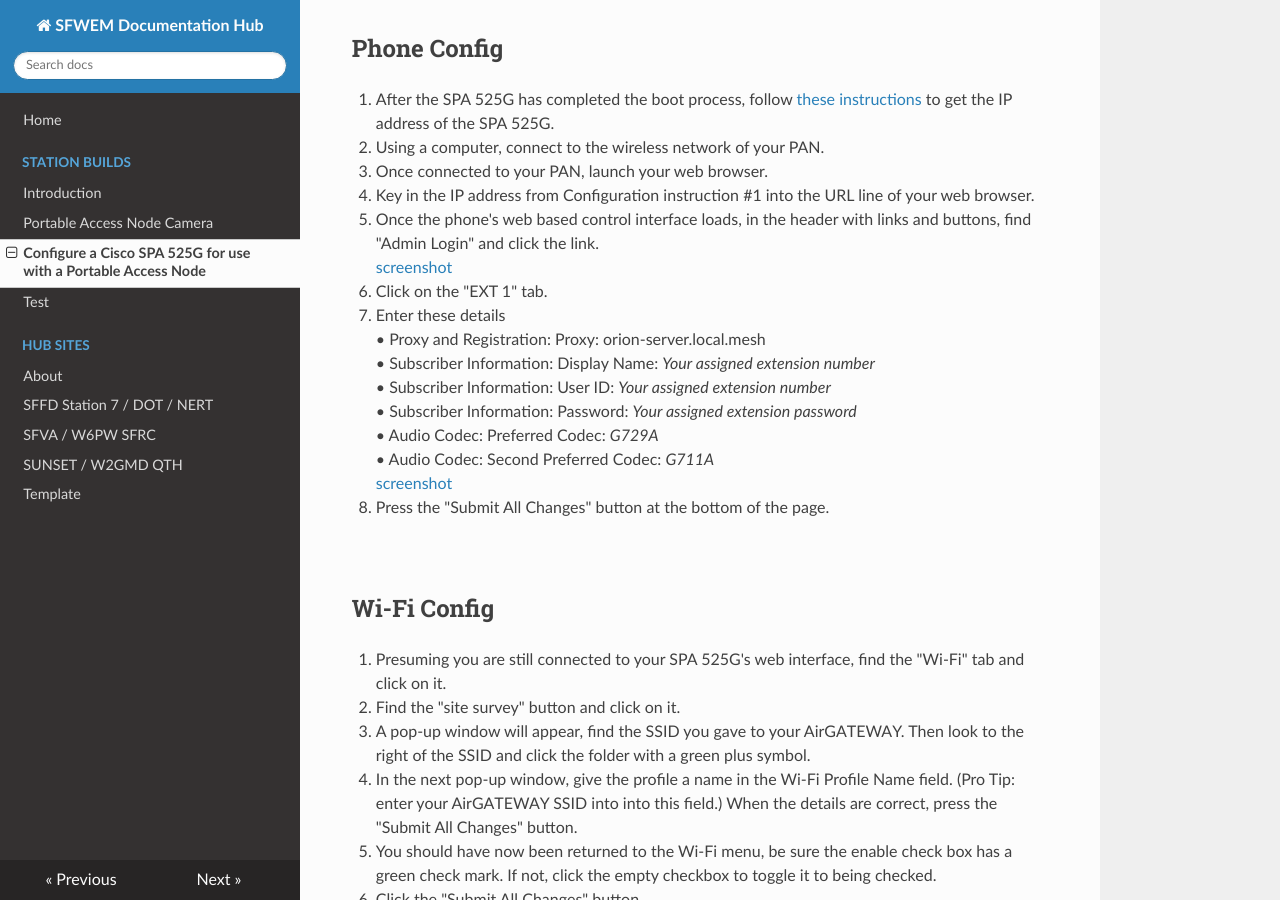
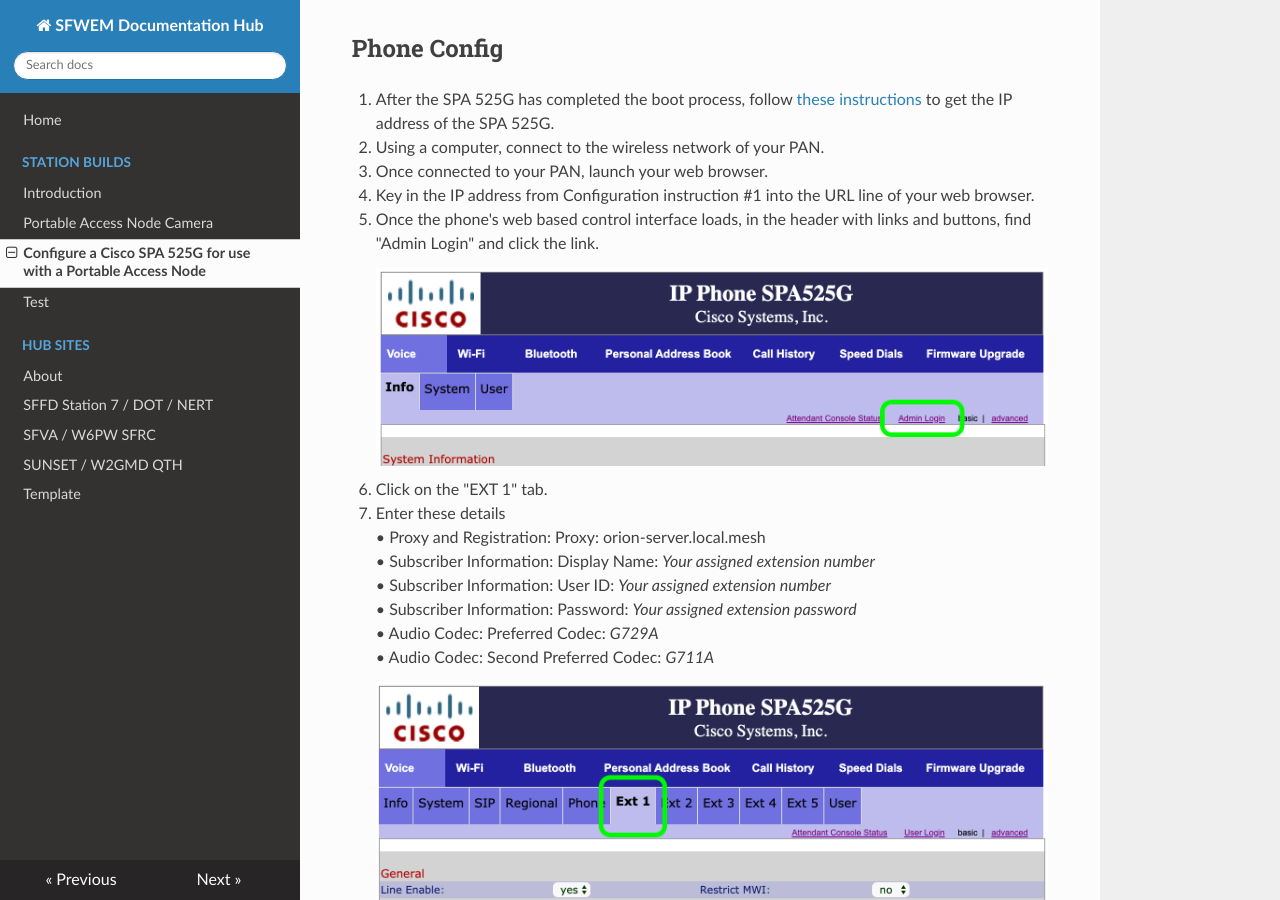
Before and after one commit to sfwem/SFWEM-Docs, an MkDocs documentation site: the page built from docs/Station_Builds/PAN_Cisco_Phone_SPA_525G2.md, in a window 1280 px wide and 900 px high, scrolled down 1061 px. Built offline with MkDocs 1.6.1, drawn with Linux system fonts in a browser that asks for light colours; nearby versions of some CDN libraries.

Commit message:
Update PAN_Cisco_Phone_SPA_525G2.md

```diff
--- a/docs/Station_Builds/PAN_Cisco_Phone_SPA_525G2.md
+++ b/docs/Station_Builds/PAN_Cisco_Phone_SPA_525G2.md
@@ -37,7 +37,7 @@
 3. Once connected to your PAN, launch your web browser.
 4. Key in the IP address from Configuration instruction #1 into the URL line of your web browser.
 5. Once the phone's web based control interface loads, in the header with links and buttons, find "Admin Login" and click the link.<br>
-[screenshot](SPA525G_Admin_Button.png)<br>
+![screenshot](SPA525G_Admin_Button.png)<br>
 6. Click on the "EXT 1" tab.
 7. Enter these details<br>
    •	Proxy and Registration: Proxy: orion-server.local.mesh<br>
@@ -46,7 +46,7 @@
    •	Subscriber Information: Password: <I>Your assigned extension password</I><br>
    •	Audio Codec: Preferred Codec: <I>G729A</I><br>
    •	Audio Codec: Second Preferred Codec: <I>G711A</I><br>
-[screenshot](SPA525G_Instruction_7.png)<br>
+![screenshot](SPA525G_Instruction_7.png)<br>
 8. Press the "Submit All Changes" button at the bottom of the page.
 <br>
 <br>
```
